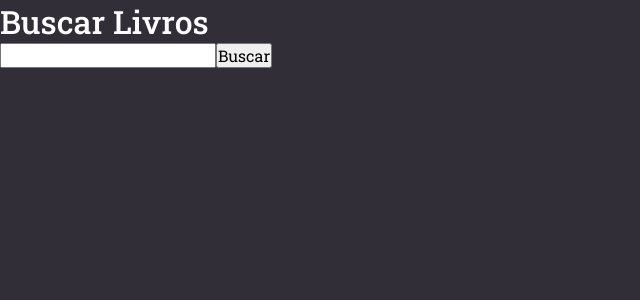
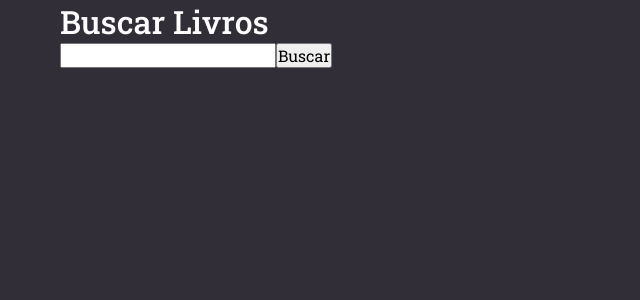
Before and after one commit to dannyelgjl/SouthSystem, a React (Create React App) app: page / in a window 1280 px wide. Shown: the top 300 px of the page, without its empty margins (0-640 px from the left). Built offline with nearby package versions, Linux system fonts and the light colour scheme.

Commit message:
feature/Adjusting global style

```diff
--- a/src/styles/global.ts
+++ b/src/styles/global.ts
@@ -13,6 +13,14 @@ export default createGlobalStyle`
     color: #fff;
     -webkit-font-smoothing: antialiased;
   }
+
+  #root {
+    max-width: 1200px;
+    height: 100%;
+    margin: 0 auto;
+    padding: 0 20px 50px;
+  }
+
   body, input, button {
     font-family: 'Roboto Slab', serif;
     font-size: 16px;
@@ -20,6 +28,15 @@ export default createGlobalStyle`
   h1, h2, h3, h4, h5, strong {
     font-weight: 500;
   }
+
+  a {
+    text-decoration: none;
+  }
+
+  ul {
+    list-style: none;
+  }
+
   button {
     cursor: pointer;
   }
```
Also changed, not shown: 1 other file (tests, documents, lock files or other folders).
